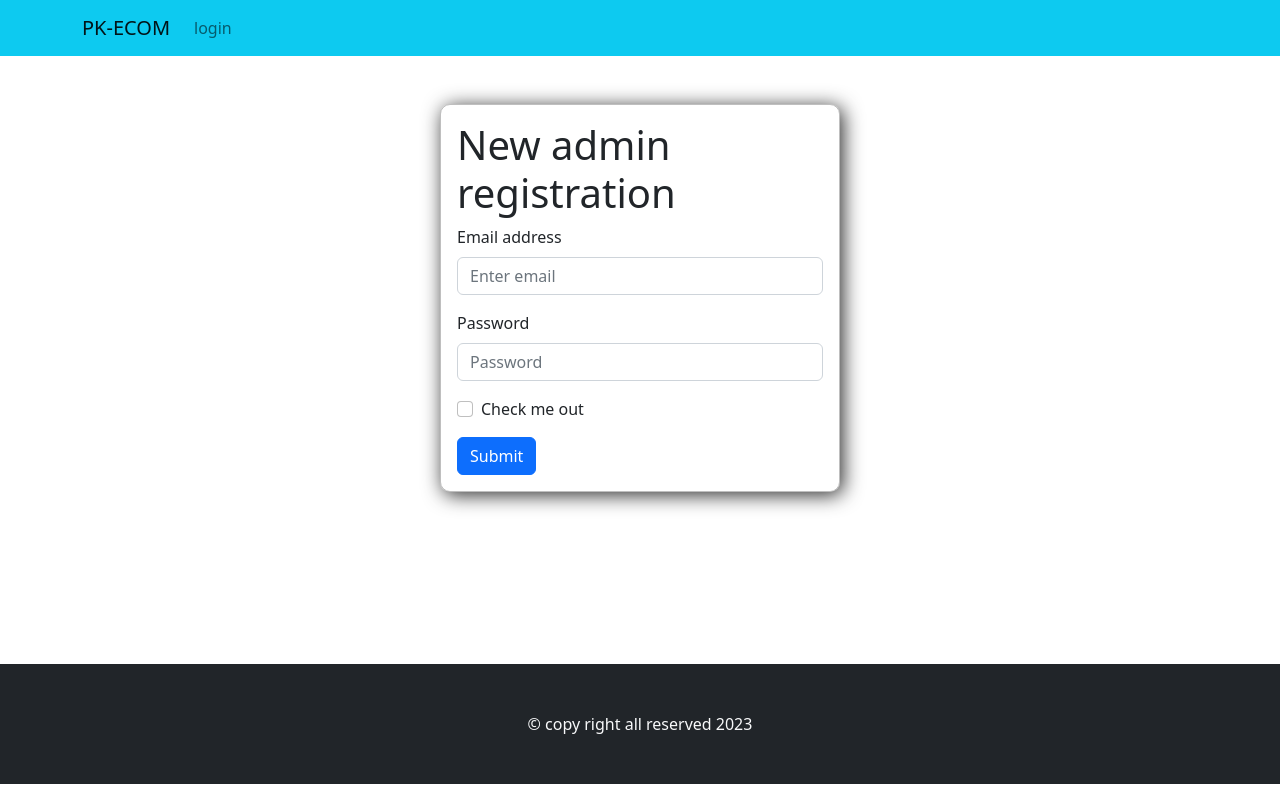
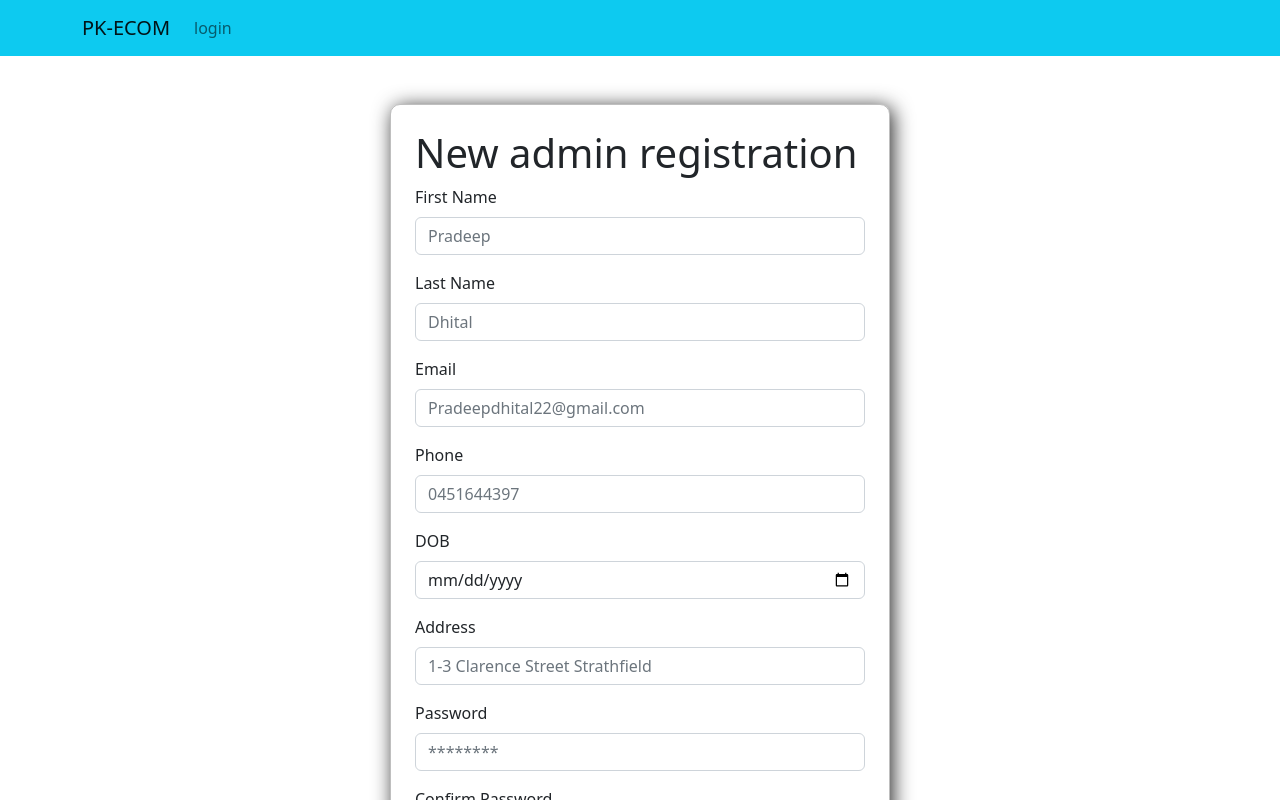
Before and after one commit to Pradeep22222/PK-ECOM-frontend-admin, a React (Create React App) app: page /register in a window 1280 px wide. Shown: the top 800 px of the page. Built offline with nearby package versions, Linux system fonts and the light colour scheme.

Commit message:
dynamic input field applied on registration field

```diff
--- a/src/App.css
+++ b/src/App.css
@@ -3,9 +3,9 @@
 }
 .form {
   border: 1px solid rgba(55, 54, 54, 0.317);
-  padding: 1rem;
+  padding: 1.5rem;
   border-radius: 10px;
   box-shadow: 3px 3px 20px rgba(0, 0, 0, 0.836);
-  width:400px;
+  width:500px;
   margin:3rem auto 0;
 }
--- /dev/null
+++ b/src/components/customInputfields/CustomInputField.js
@@ -0,0 +1,13 @@
+import React from "react";
+import { Form } from "react-bootstrap";
+
+export const CustomInputField = ({label, ...rest}) => {
+  return (
+    <div>
+      <Form.Group className="mb-3" controlId="formBasicEmail">
+              <Form.Label>{label }</Form.Label>
+        <Form.Control {...rest} />
+      </Form.Group>
+    </div>
+  );
+};
--- a/src/components/footer/Footer.js
+++ b/src/components/footer/Footer.js
@@ -3,7 +3,7 @@ import { Container } from 'react-bootstrap'
 
 export const Footer = () => {
   return (
-      <div className="bg-dark py-5 text-light text-center">
+      <div className="bg-dark mt-5 py-5 text-light text-center">
          &copy; copy right all reserved 2023
     </div>
   )
--- a/src/pages/admin-registration/AdminRegistrationPage.js
+++ b/src/pages/admin-registration/AdminRegistrationPage.js
@@ -4,7 +4,64 @@ import { Footer } from "../../components/footer/Footer";
 import { Header } from "../../components/header/Header";
 import Button from "react-bootstrap/Button";
 import Form from "react-bootstrap/Form";
+import { CustomInputField } from "../../components/customInputfields/CustomInputField";
 const AdminRegistrationPage = () => {
+  const field = [
+    {
+      label: "First Name",
+      name: "firstName",
+      type: "text",
+      placeholder: "Pradeep",
+      required: "true",
+    },
+    {
+      label: "Last Name",
+      name: "lastName",
+      type: "text",
+      placeholder: "Dhital",
+      required: "true",
+    },
+    {
+      label: "Email",
+      name: "email",
+      type: "email",
+      placeholder: "Pradeepdhital22@gmail.com",
+      required: "true",
+    },
+    {
+      label: "Phone",
+      name: "phone",
+      type: "number",
+      placeholder: "0451644397",
+      required: "true",
+    },
+    {
+      label: "DOB",
+      name: "dob",
+      type: "date",
+      placeholder: "dd/mm/yy",
+    },
+    {
+      label: "Address",
+      name: "address",
+      type: "text",
+      placeholder: "1-3 Clarence Street Strathfield",
+    },
+    {
+      label: "Password",
+      name: "password",
+      type: "password",
+      placeholder: "********",
+      required: "true",
+    },
+    {
+      label: "Confirm Password",
+      name: "confirmPassword",
+      type: "password",
+      placeholder: "********",
+      required: "true",
+    },
+  ];
   return (
     <div>
       <Header></Header>
@@ -12,22 +69,9 @@ const AdminRegistrationPage = () => {
         <div className="form">
           <Form>
             <h1>New admin registration</h1>
-            <Form.Group className="mb-3" controlId="formBasicEmail">
-              <Form.Label>Email address</Form.Label>
-              <Form.Control type="email" placeholder="Enter email" />
-
-            </Form.Group>
-
-            <Form.Group className="mb-3" controlId="formBasicPassword">
-              <Form.Label>Password</Form.Label>
-              <Form.Control type="password" placeholder="Password" />
-            </Form.Group>
-            <Form.Group className="mb-3" controlId="formBasicCheckbox">
-              <Form.Check type="checkbox" label="Check me out" />
-            </Form.Group>
-            <Button variant="primary" type="submit">
-              Submit
-            </Button>
+            {field.map((item, i) => (
+              <CustomInputField key={i}{...item}></CustomInputField>
+            ))}
           </Form>
         </div>
       </Container>
```
